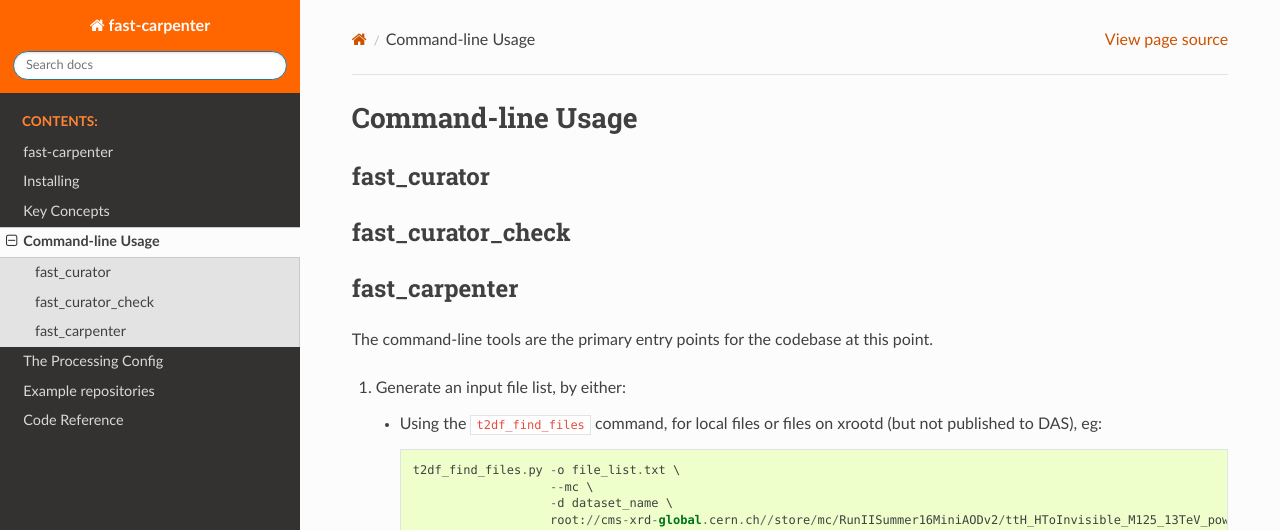
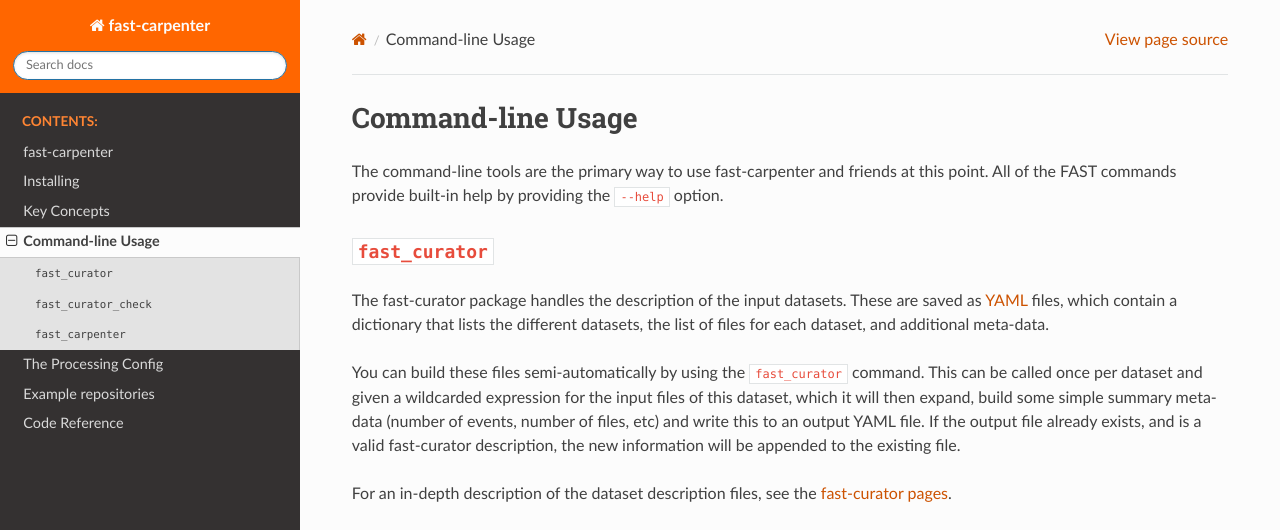
Before and after one commit to FAST-HEP/fast-carpenter, a Sphinx documentation site: the page built from docs/command_line.rst, in a window 1280 px wide and 1179 px high. Shown: the top 530 px of the window. Built offline with Sphinx 7.4.7 and the Read the Docs theme 2.0.0, drawn with Linux system fonts in a browser that asks for light colours; some of the changed text lies outside the part shown; grey boxes are pictures that could not be loaded.

Commit message:
Update docs

```diff
--- a/docs/command_line.rst
+++ b/docs/command_line.rst
@@ -1,30 +1,49 @@
+.. _ref-cli:
+
 Command-line Usage
 ==================
+The command-line tools are the primary way to use fast-carpenter and friends at this point.
+All of the FAST commands provide built-in help by providing the ``--help`` option.
 
 .. _ref-cli_fast_curator:
 
-fast_curator
-------------
+``fast_curator``
+----------------
+The fast-curator package handles the description of the input datasets.
+These are saved as `YAML <https://en.wikipedia.org/wiki/YAML>`_ files, which contain a dictionary that lists the different datasets, the list of files for each dataset, and additional meta-data.
+
+You can build these files semi-automatically by using the ``fast_curator`` command.
+This can be called once per dataset and given a wildcarded expression for the input files of this dataset, which it will then expand, build some simple summary meta-data (number of events, number of files, etc) and write this to an output YAML file.
+If the output file already exists, and is a valid fast-curator description, the new information will be appended to the existing file.
+
+For an in-depth description of the dataset description files, see the `fast-curator pages <https://gitlab.cern.ch/fast-hep/public/fast-curator>`_.
+
+.. command-output:: fast_curator --help
+
 
 .. _ref-cli_fast_curator_check:
 
-fast_curator_check
-------------------
+``fast_curator_check``
+----------------------
+
+.. command-output:: fast_curator_check --help
+
 
 .. _ref-cli_fast_carpenter:
 
-fast_carpenter
---------------
+``fast_carpenter``
+------------------
 
-The command-line tools are the primary entry points for the codebase at this point.
+.. command-output:: fast_carpenter --help
 
-1. Generate an input file list, by either:
-
-   * Using the ``t2df_find_files`` command, for local files or files on xrootd (but not published to DAS),  eg: ::
-
-       t2df_find_files.py -o file_list.txt \
-                          --mc \
-                          -d dataset_name \
-                          root://cms-xrd-global.cern.ch//store/mc/RunIISummer16MiniAODv2/ttH_HToInvisible_M125_13TeV_powheg_pythia8/MINIAODSIM/PUMoriond17_80X_mcRun2_asymptotic_2016_TrancheIV_v6-v1/*.root
-
-   * Using the das_query script under: https://github.com/shane-breeze/CMS-DAS-Query, for files published to DAS (eg official productions)
+.. 1. Generate an input file list, by either:
+..
+..    * Using the ``t2df_find_files`` command, for local files or files on xrootd (but not published to DAS),  eg: ::
+..
+..        t2df_find_files.py -o file_list.txt \
+..                           --mc \
+..                           -d dataset_name \
+..                           root://cms-xrd-global.cern.ch//store/mc/RunIISummer16MiniAODv2/ttH_HToInvisible_M125_13TeV_powheg_pythia8/MINIAODSIM/PUMoriond17_80X_mcRun2_asymptotic_2016_TrancheIV_v6-v1/*.root
+..
+..    * Using the das_query script under: https://github.com/shane-breeze/CMS-DAS-Query, for files published to DAS (eg official productions)
+..
--- a/docs/examples.rst
+++ b/docs/examples.rst
@@ -1,4 +1,6 @@
+.. _ref-example_repos:
+
 Example repositories
 ====================
 
- * A full demo based on the public CMS tutorial using 2012 data: `https://gitlab.cern.ch/fast-hep/public/fast_cms_public_tutorial`_
+ * A full demo based on the public CMS tutorial using 2012 data: `<https://gitlab.cern.ch/fast-hep/public/fast_cms_public_tutorial>`_
```
Also changed, not shown: docs/philosophy.rst (+10 -5 lines).
